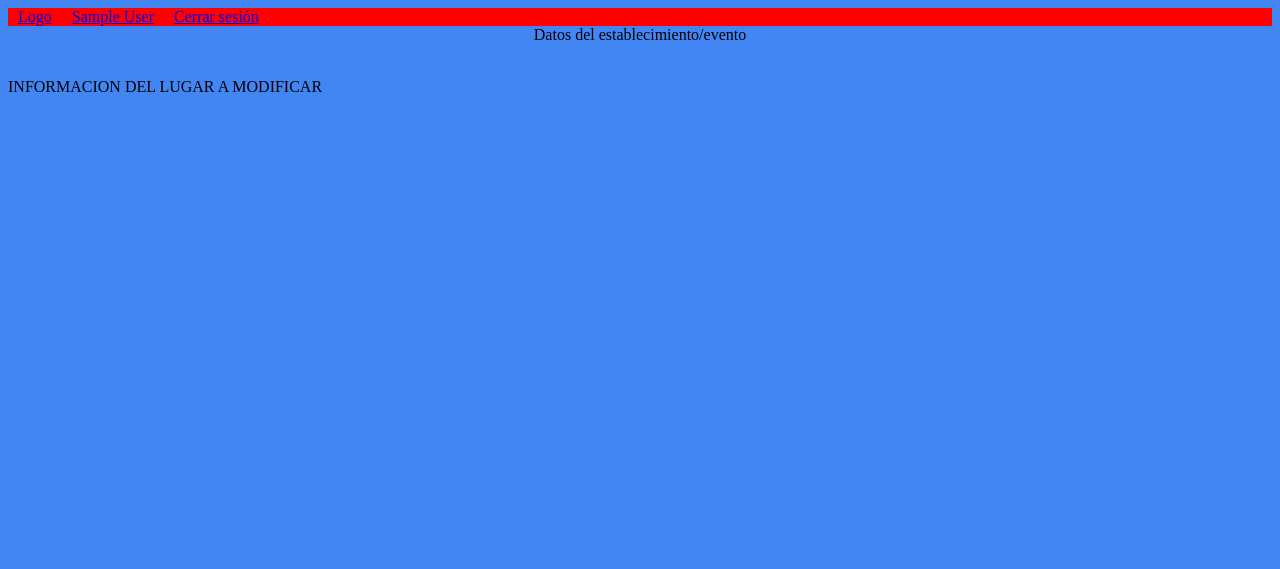
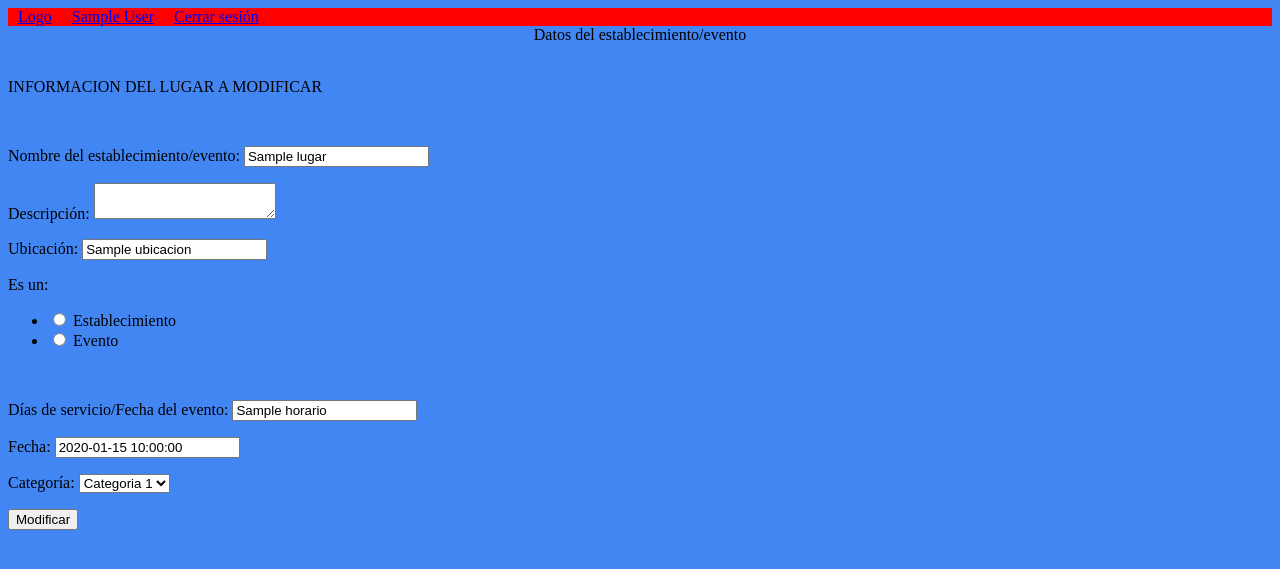
Before and after one commit to LMOlivera/PuntaGuia, a Flask app: template app/templates/modificar_lugar.html in a window 1280 px wide. Shown: the top 569 px of the page. Run offline with Flask 2, Linux system fonts and the light colour scheme; the visitor is signed in with stand-in values (Sample User, id 1); tables that the repository leaves empty hold one stand-in row (values such as "Sample post"); the template is opened without the code that fills it: values that come from a table or form of the project are taken from there, most other values are stand-ins (such as "Sample title", 1, 10 or a date in 2020).

Commit message:
Implementación de requerimiento 11
Los usuarios de tipo empresa ya pueden modificar los establecimientos/eventos que tengan asociados a su cuenta.

```diff
--- a/app/forms.py
+++ b/app/forms.py
@@ -36,8 +36,8 @@ class ModifyForm(FlaskForm):
     nombreEmpresa = StringField('Nombre de la empresa')
     submit = SubmitField("Guardar cambios")
 
-class AgregarLugar(FlaskForm):
-    nombre = StringField('Nombre del lugar')
+class Lugar(FlaskForm):
+    nombre = StringField('Nombre del establecimiento/evento')
     descripcion = TextAreaField('Descripción')
     # imagen?
     ubicacion = StringField('Ubicación')
--- a/app/routes.py
+++ b/app/routes.py
@@ -1,7 +1,7 @@
 from flask import render_template, flash, redirect, session, request
 from app import app, logic
 from app.logic import clsSqlInsert, clsSqlDelete, clsSqlUpdate, clsSqlSelect
-from app.forms import LoginForm, RegisterForm, ModifyForm, AgregarLugar
+from app.forms import LoginForm, RegisterForm, ModifyForm, Lugar
 
 @app.route('/', methods=['GET', 'POST'])
 @app.route('/index', methods=['GET', 'POST'])
@@ -111,7 +111,7 @@ def agregar_lugar():
         session.clear()
         return redirect('/')
     else:
-        form=AgregarLugar()
+        form=Lugar()
         try:
             if form.validate_on_submit():
                 nombre = form.nombre.data
@@ -164,6 +164,34 @@ def eliminar_lugar():
             return redirect('/principal')
     return render_template('eliminar_lugar.html', title="Eliminar establecimiento/evento", ide=ide)
 
+@app.route('/principal/modificar_lugar', methods=['GET','POST'])
+def modificar_lugar():
+    if not session.get('logueado'):
+        session.clear()
+        return redirect('/')
+    else:
+        try:
+            nom = request.args.to_dict()
+            SqlSelect = clsSqlSelect.SqlSelect()
+            lugar = SqlSelect.conseguir_datos_lugar(nom['nombre'])
+            pertenece_a = SqlSelect.conseguir_datos_pertenece_a(lugar['ide'])
+            form = Lugar(categoria=pertenece_a['idc'], tipo=lugar['tipo'], descripcion=lugar['descripcion'])
+            if request.method=='POST':
+                SqlUpdate = clsSqlUpdate.SqlUpdate()
+                SqlUpdate.actualizarLugarYpertenece_a(form.nombre.data,
+                                                      form.descripcion.data,
+                                                      form.ubicacion.data,
+                                                      form.tipo.data,
+                                                      form.horario.data,
+                                                      form.fecha.data,
+                                                      form.categoria.data,
+                                                      pertenece_a['ide'])
+                return redirect('/principal')
+        except:
+            print('Error')
+            return redirect('/principal')
+    return render_template('modificar_lugar.html', title='Modificar establecimiento/evento', form=form, lugar=lugar, pertenece_a=pertenece_a)
+
 @app.route('/logout')
 def logout():
     try:
--- a/app/templates/agregar_lugar.html
+++ b/app/templates/agregar_lugar.html
@@ -23,6 +23,9 @@
         {{ form.horario.label }}: {{ form.horario(size=32) }}<br>
     </p>
     <p>
+        {{ form.fecha.label }}: {{ form.fecha(size=32) }}<br>
+    </p>
+    <p>
         <p>{{ form.submit() }}</p>
     </p>
 </form>
--- a/app/templates/modificar_lugar.html
+++ b/app/templates/modificar_lugar.html
@@ -5,8 +5,32 @@
 <p>
     INFORMACION DEL LUGAR A MODIFICAR
 </p><br>
-<p>
-
-</p>
+<form action="" method="post">
+    {{ form.hidden_tag() }}
+    <p>
+        {{ form.nombre.label }}: {{ form.nombre(value=lugar['nombre']) }}<br>
+    </p>
+    <p>
+        {{ form.descripcion.label }}: {{ form.descripcion(value=lugar['descripcion']) }}<br>
+    </p>
+    <p>
+        {{ form.ubicacion.label }}: {{ form.ubicacion(value=lugar['ubicacion']) }}<br>
+    </p>
+    <p>
+        {{ form.tipo.label }}: {{ form.tipo(value=lugar['tipo']) }}<br>
+    </p>
+    <p>
+        {{ form.horario.label }}: {{ form.horario(value=lugar['horario']) }}<br>
+    </p>
+    <p>
+        {{ form.fecha.label }}: {{ form.fecha(value=lugar['fecha']) }}<br>
+    </p>
+    <p>
+        {{ form.categoria.label }}: {{ form.categoria(value=pertenece_a['idc']) }}<br>
+    </p>
+    <p>
+        <p>{{ form.submit(value='Modificar') }}</p>
+    </p>
+</form>
 </form>
 {% endblock %}
--- a/app/templates/principal.html
+++ b/app/templates/principal.html
@@ -36,7 +36,7 @@
             {{ lugar['tipo'] }}
             {{ lugar['horario'] }}
             {{ lugar['fecha'] }}
-            <button>Modificar</button>
+            <button><a href="{{ url_for('modificar_lugar', nombre=lugar['nombre']) }}">Modificar</a></button>
             <button><a href="{{ url_for('eliminar_lugar', nombre=lugar['nombre']) }}">Eliminar</a></button>
         </p>
     {% endfor %}
```
Also changed, not shown: app/logic/clsSqlSelect.py (+33 -0 lines), app/logic/clsSqlUpdate.py (+20 -0 lines).
